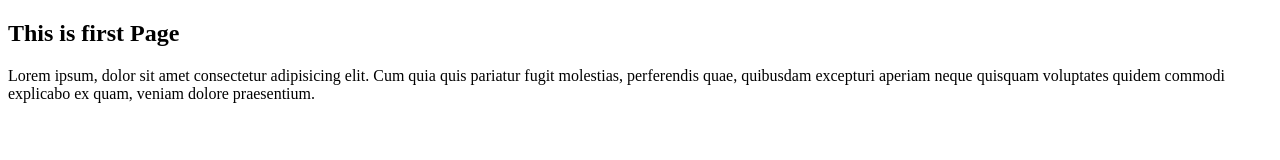
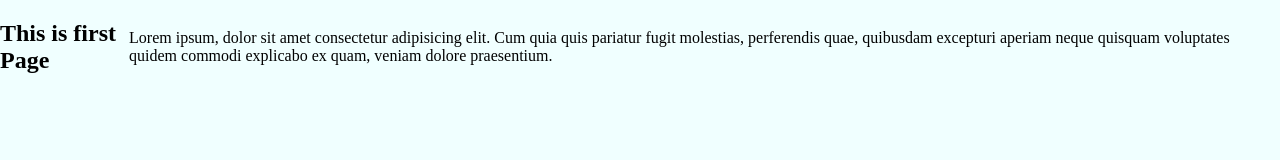
Before and after one commit to mubshsoft/myexample, a plain HTML site: page index.html in a window 1280 px wide. Drawn offline with Linux system fonts and the light colour scheme.

Commit message:
added style to html

```diff
--- a/index.html
+++ b/index.html
@@ -4,6 +4,7 @@
     <meta charset="UTF-8">
     <meta name="viewport" content="width=device-width, initial-scale=1.0">
     <title>Document</title>
+    <link rel="stylesheet" href="style.css" />
 </head>
 <body>
     <h2>This is first Page</h2>
--- /dev/null
+++ b/style.css
@@ -0,0 +1,10 @@
+body{
+    margin: 0;
+    padding: 0;
+    box-sizing: border-box;
+    background-color: azure;
+    color: black;
+    display: flex;
+    justify-content: center;
+    align-items: center;
+}
```
